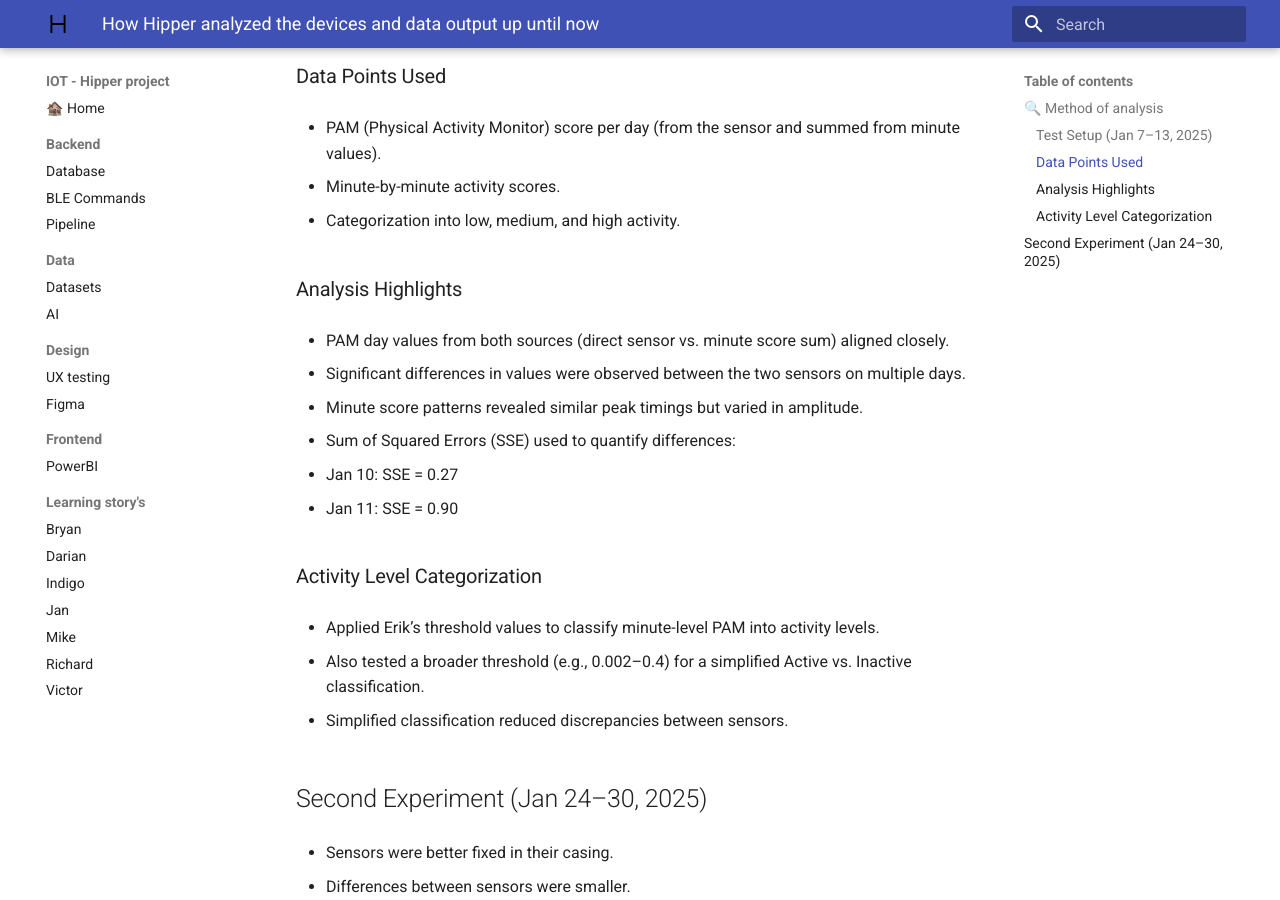
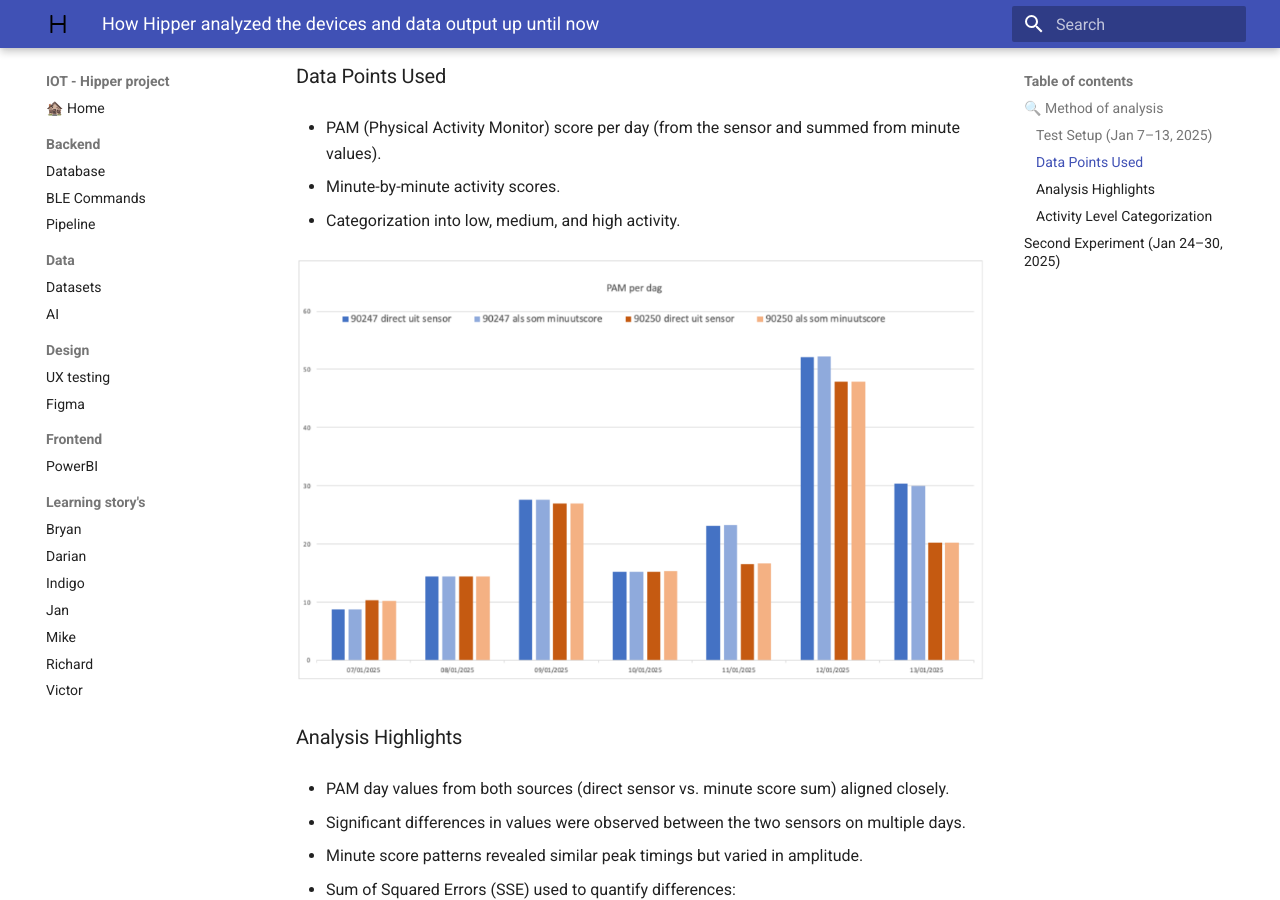
Before and after one commit to Vic-Warden/Digital-Life-Hipper-Monitoring, an MkDocs documentation site: the page built from docs/data/research.md, in a window 1280 px wide and 900 px high, scrolled down 481 px. Built offline with MkDocs 1.6.1 and Material for MkDocs 9.7.7, drawn with Linux system fonts in a browser that asks for light colours.

Commit message:
add image to text

```diff
--- a/docs/data/research.md
+++ b/docs/data/research.md
@@ -17,6 +17,8 @@ First, the research was conducted to investigate the consistency and reliability
 * Minute-by-minute activity scores.
 
 * Categorization into low, medium, and high activity.
+
+![image](../assets/PAMperDay.png)
 
 ### Analysis Highlights
 
```
